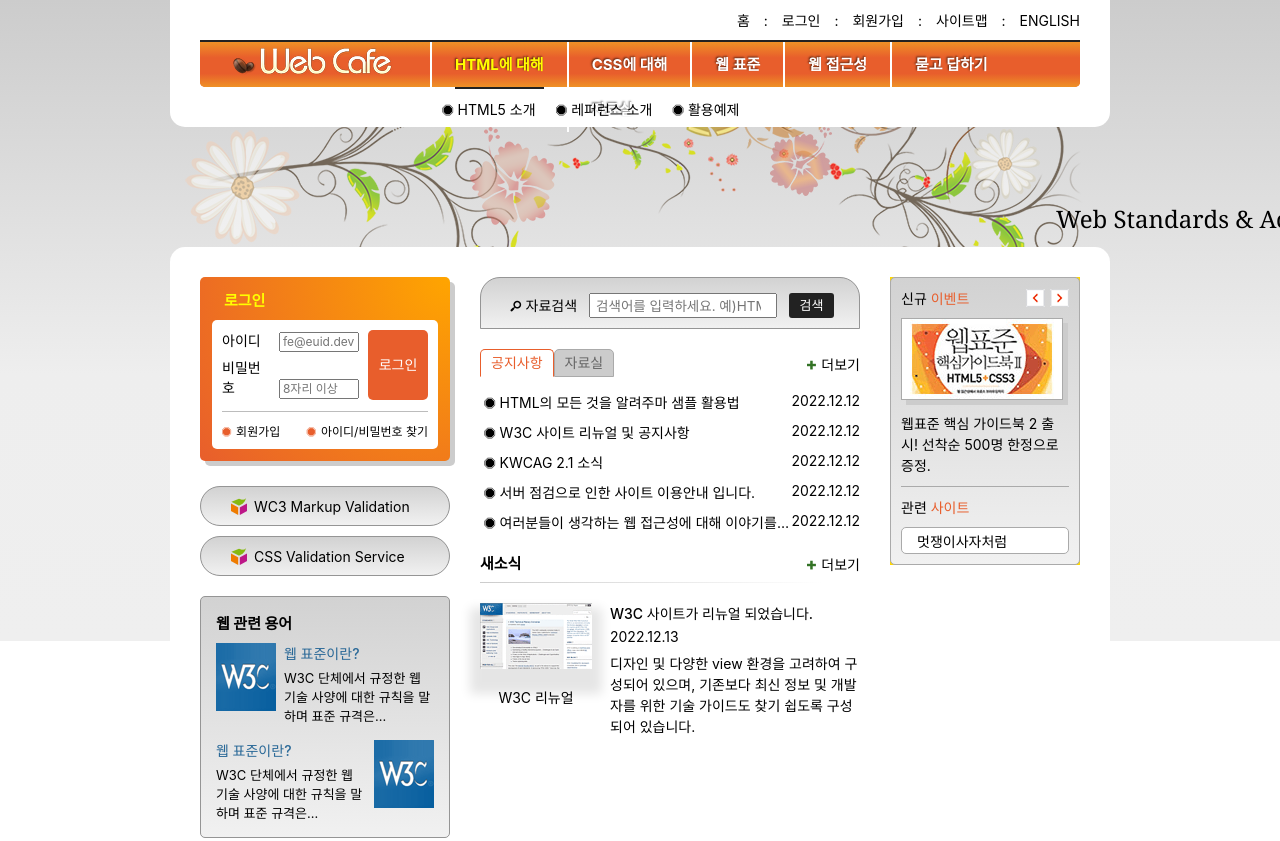
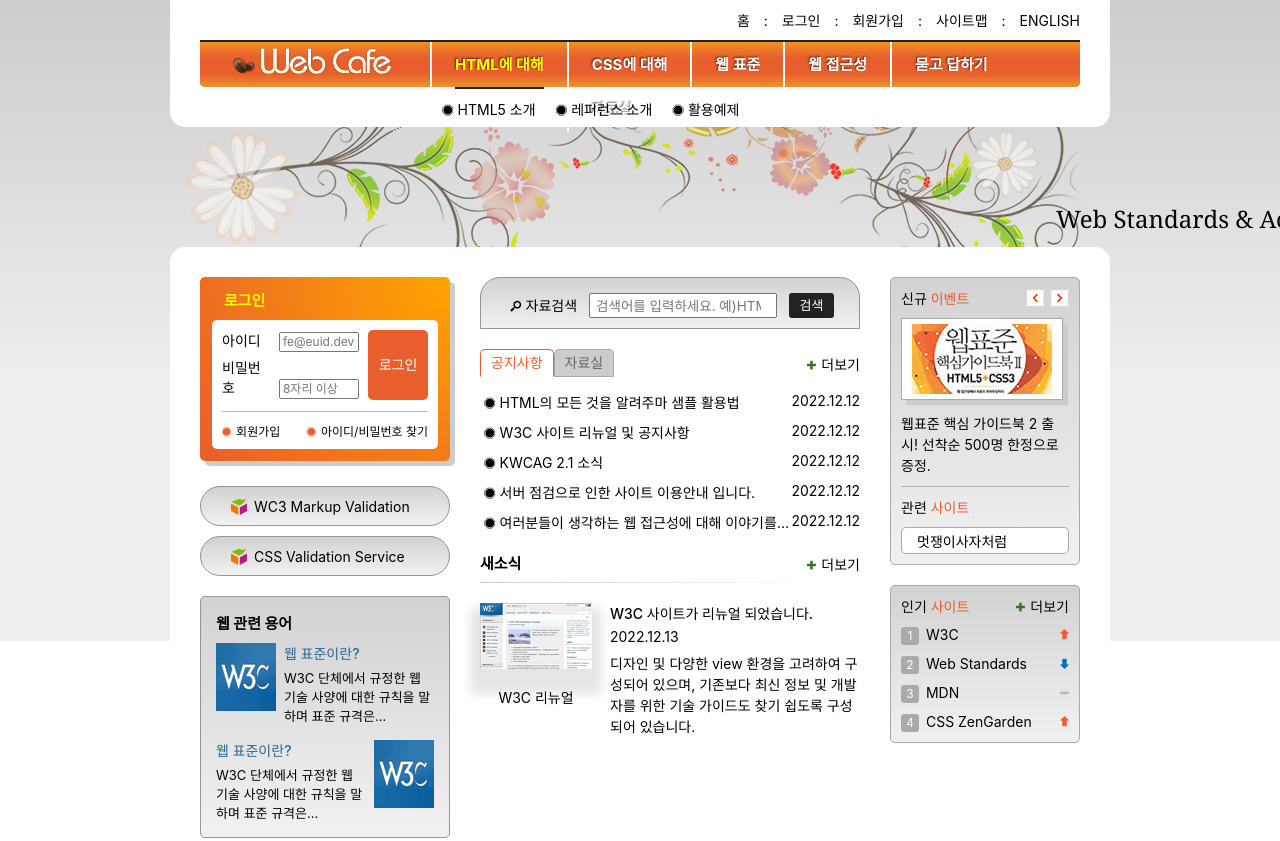
Before and after one commit to jeong-dev/HTML5, a plain HTML site: page index.html in a window 1280 px wide. Shown: the top 841 px of the page. Drawn offline with Linux system fonts and the light colour scheme; a web font is replaced by a local one.

Commit message:
.favorite 완성

```diff
--- a/index.html
+++ b/index.html
@@ -475,6 +475,39 @@
       </div>
 			<!-- .gradient-effect -->
 
+			<div class="gradient-effect margin-top-default">
+        <section class="favorite">
+
+          <h2 class="favorite-title">인기 <span class="accent-color">사이트</span></h2>
+
+          <ol class="favorite-list">
+
+            <li class="no1">
+							<a href="/">W3C</a><em class="up"><span class="a11y-hidden">순위 상승</span></em>
+						</li>
+
+            <li class="no2">
+							<a href="/">Web Standards</a><em class="down"><span class="a11y-hidden">순위 하락</span></em>
+						</li>
+
+            <li class="no3">
+							<a href="/">MDN</a><em class="stop"><span class="a11y-hidden">순위 변동 없음</span></em>
+						</li>
+
+            <li class="no4">
+							<a href="/">CSS ZenGarden</a><em class="up"><span class="a11y-hidden">순위 상승</span></em>
+						</li>
+
+          </ol>
+					<!-- .favorite-list -->
+
+          <a href="/" class="more favorite-more icon-plus" title="인기 사이트">더보기</a>
+
+        </section>
+				<!-- .favorite -->
+      </div>
+			<!-- .gradient-effect margin-top-default -->
+
 		</div>
 		<!-- .group group3 -->
 
--- a/styles/module.css
+++ b/styles/module.css
@@ -13,3 +13,7 @@
   font-size: 1.5rem;
   font-weight: 700;
 }
+
+.margin-top-default {
+  margin-top: 20px;
+}
--- a/styles/style.css
+++ b/styles/style.css
@@ -284,7 +284,6 @@
   width: 380px;
 }
 .group3 {
-  background-color: gold;
   width: 190px;
 }
 
@@ -740,6 +739,74 @@
   padding-bottom: 10px;
 }
 
+/* 인기 사이트 */
+.favorite {
+  position: relative;
+}
+
+.favorite-list {
+  list-style: none;
+}
+
+.favorite-list li {
+  margin-top: 10px;
+  position: relative;
+}
+
+.favorite-list li::before {
+  background-color: #aaa;
+  border-radius: 3px;
+  width: 1.5em;
+  margin-right: 3px;
+  display: inline-block;
+
+  color: white;
+  font-size: 1.2rem;
+  text-align: center;
+  line-height: 1.5;
+}
+
+.no1::before {content: "1";}
+.no2::before {content: "2";}
+.no3::before {content: "3";}
+.no4::before {content: "4";}
+
+.favorite-list li em {
+  position: absolute;
+  top: 3px;
+  right: 0;
+}
+
+.up, .stop, .down {
+  display: inline-block;
+  width: 9px;
+  height: 11px;
+}
+
+.up {
+  background-image: url(./images/rank.png);
+  background-repeat: no-repeat;
+  background-position: top right;
+}
+
+.stop {
+  background-image: url(./images/rank.png);
+  background-repeat: no-repeat;
+  background-position: 0 48%;
+}
+
+.down {
+  background-image: url(./images/rank.png);
+  background-repeat: no-repeat;
+  background-position: 0 100%;
+}
+
+.favorite-more {
+  position: absolute;
+  top: 0;
+  right: 0;
+}
+
 /* 슬로건 */
 .slogan{
   background: skyblue;
```
